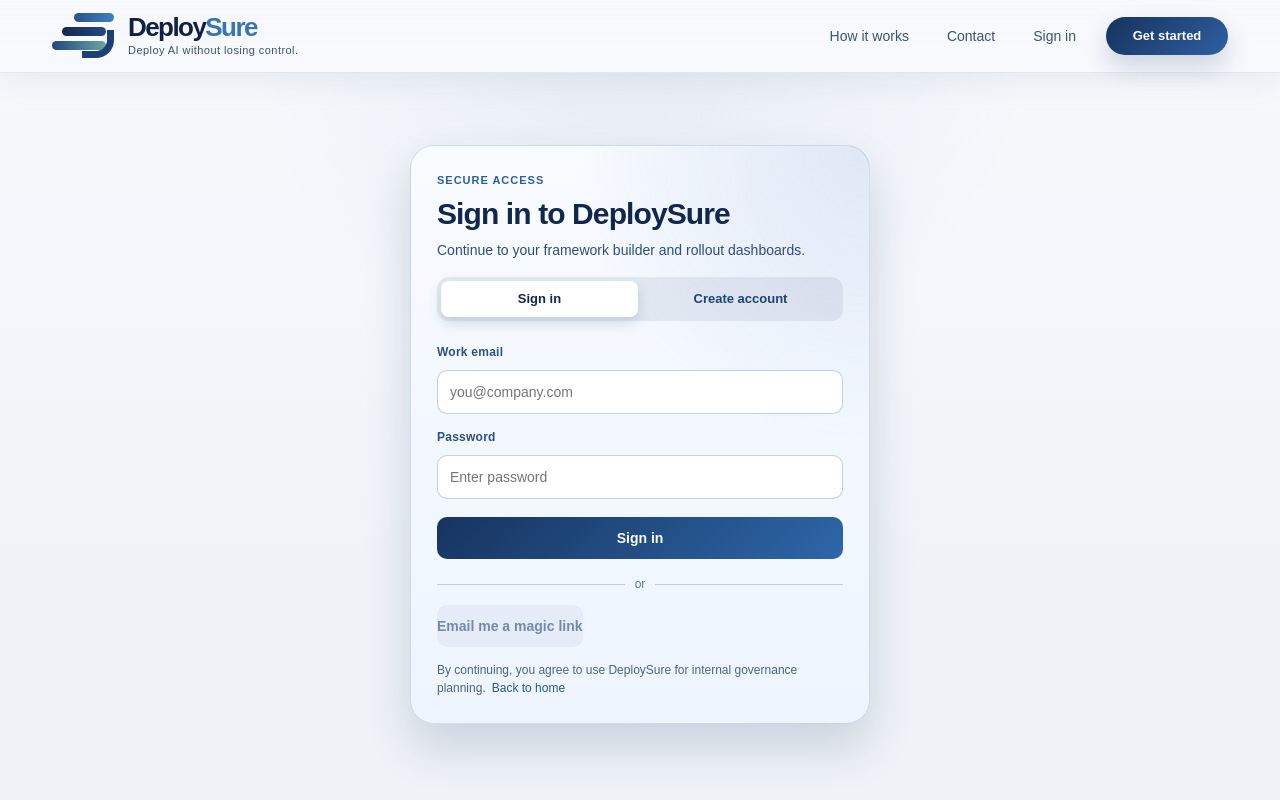
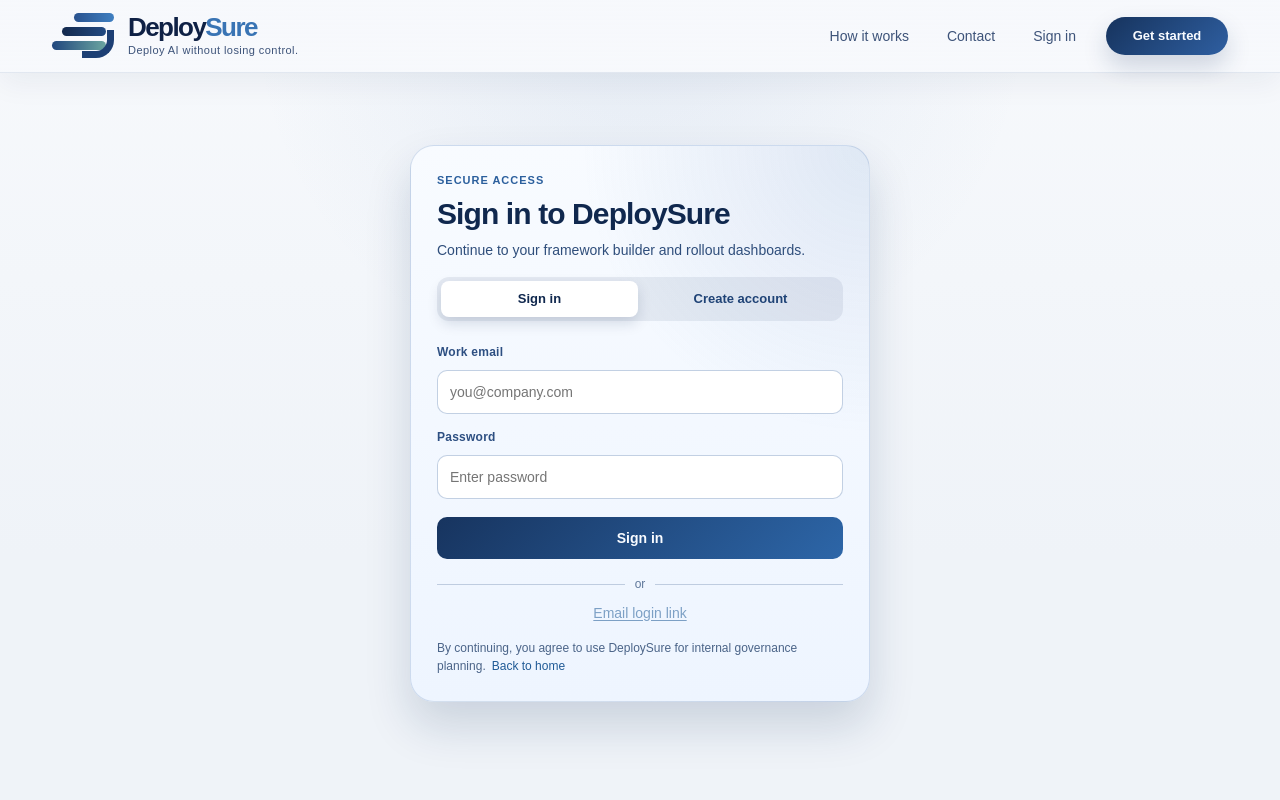
Before and after one commit to vetranod/osai, a Next.js app: page /login in a window 1280 px wide. Shown: the top 800 px of the page. Built offline with nearby package versions, Linux system fonts and the light colour scheme; no server answers.

Commit message:
Refine login UX

```diff
--- a/src/app/login/page.module.css
+++ b/src/app/login/page.module.css
@@ -114,8 +114,23 @@
   color: #12335f;
 }
 
+.magicLinkButton {
+  margin-top: 10px;
+  width: 100%;
+  border: 0;
+  background: transparent;
+  color: #1f5a96;
+  text-decoration: underline;
+  text-underline-offset: 2px;
+  font-size: 14px;
+  font-weight: 500;
+  text-align: center;
+  cursor: pointer;
+}
+
 .primaryButton:disabled,
-.secondaryButton:disabled {
+.secondaryButton:disabled,
+.magicLinkButton:disabled {
   opacity: 0.55;
   cursor: not-allowed;
 }
--- a/src/app/login/page.tsx
+++ b/src/app/login/page.tsx
@@ -7,12 +7,28 @@ import { getSupabaseBrowserClient } from "@/lib/supabase-browser";
 import styles from "./page.module.css";
 
 type AuthMode = "sign_in" | "sign_up";
+const AUTH_TIMEOUT_MS = 15000;
 
 function normalizeNextPath(raw: string | null): string {
   if (!raw) return "/generate";
   if (!raw.startsWith("/")) return "/generate";
   if (raw.startsWith("//")) return "/generate";
   return raw;
+}
+
+async function withTimeout<T>(promise: Promise<T>, timeoutMs: number): Promise<T> {
+  return new Promise((resolve, reject) => {
+    const timer = setTimeout(() => reject(new Error("Request timed out. Please try again.")), timeoutMs);
+    promise
+      .then((value) => {
+        clearTimeout(timer);
+        resolve(value);
+      })
+      .catch((error) => {
+        clearTimeout(timer);
+        reject(error);
+      });
+  });
 }
 
 function LoginPageInner() {
@@ -36,7 +52,10 @@ function LoginPageInner() {
     const supabase = getSupabaseBrowserClient();
 
     if (mode === "sign_in") {
-      const { error: signInError } = await supabase.auth.signInWithPassword({ email, password });
+      const { error: signInError } = await withTimeout(
+        supabase.auth.signInWithPassword({ email, password }),
+        AUTH_TIMEOUT_MS
+      );
       if (signInError) {
         setBusy(false);
         setError(signInError.message);
@@ -48,13 +67,17 @@ function LoginPageInner() {
       return;
     }
 
-    const { error: signUpError } = await supabase.auth.signUp({
+    try {
+      const { error: signUpError } = await withTimeout(
+        supabase.auth.signUp({
           email,
           password,
           options: {
             emailRedirectTo: `${window.location.origin}/auth/callback?next=${encodeURIComponent(nextPath)}`,
           },
-    });
+        }),
+        AUTH_TIMEOUT_MS
+      );
 
       setBusy(false);
       if (signUpError) {
@@ -63,6 +86,10 @@ function LoginPageInner() {
       }
 
       setStatus("Account created. Check your inbox for the confirmation link.");
+    } catch (err) {
+      setBusy(false);
+      setError(err instanceof Error ? err.message : "Request failed. Please try again.");
+    }
   }
 
   async function handleMagicLink() {
@@ -71,12 +98,16 @@ function LoginPageInner() {
     setStatus(null);
 
     const supabase = getSupabaseBrowserClient();
-    const { error: otpError } = await supabase.auth.signInWithOtp({
+    try {
+      const { error: otpError } = await withTimeout(
+        supabase.auth.signInWithOtp({
           email,
           options: {
             emailRedirectTo: `${window.location.origin}/auth/callback?next=${encodeURIComponent(nextPath)}`,
           },
-    });
+        }),
+        AUTH_TIMEOUT_MS
+      );
 
       setBusy(false);
       if (otpError) {
@@ -84,7 +115,11 @@ function LoginPageInner() {
         return;
       }
 
-    setStatus("Magic link sent. Check your inbox to continue.");
+      setStatus("Login link sent. Check your inbox to continue.");
+    } catch (err) {
+      setBusy(false);
+      setError(err instanceof Error ? err.message : "Request failed. Please try again.");
+    }
   }
 
   return (
@@ -154,11 +189,11 @@ function LoginPageInner() {
 
         <button
           type="button"
-          className={styles.secondaryButton}
+          className={styles.magicLinkButton}
           disabled={busy || !email}
           onClick={handleMagicLink}
         >
-          Email me a magic link
+          Email login link
         </button>
 
         {status ? <p className={styles.status}>{status}</p> : null}
```
Lines whose indentation alone changed are shown as unchanged.
